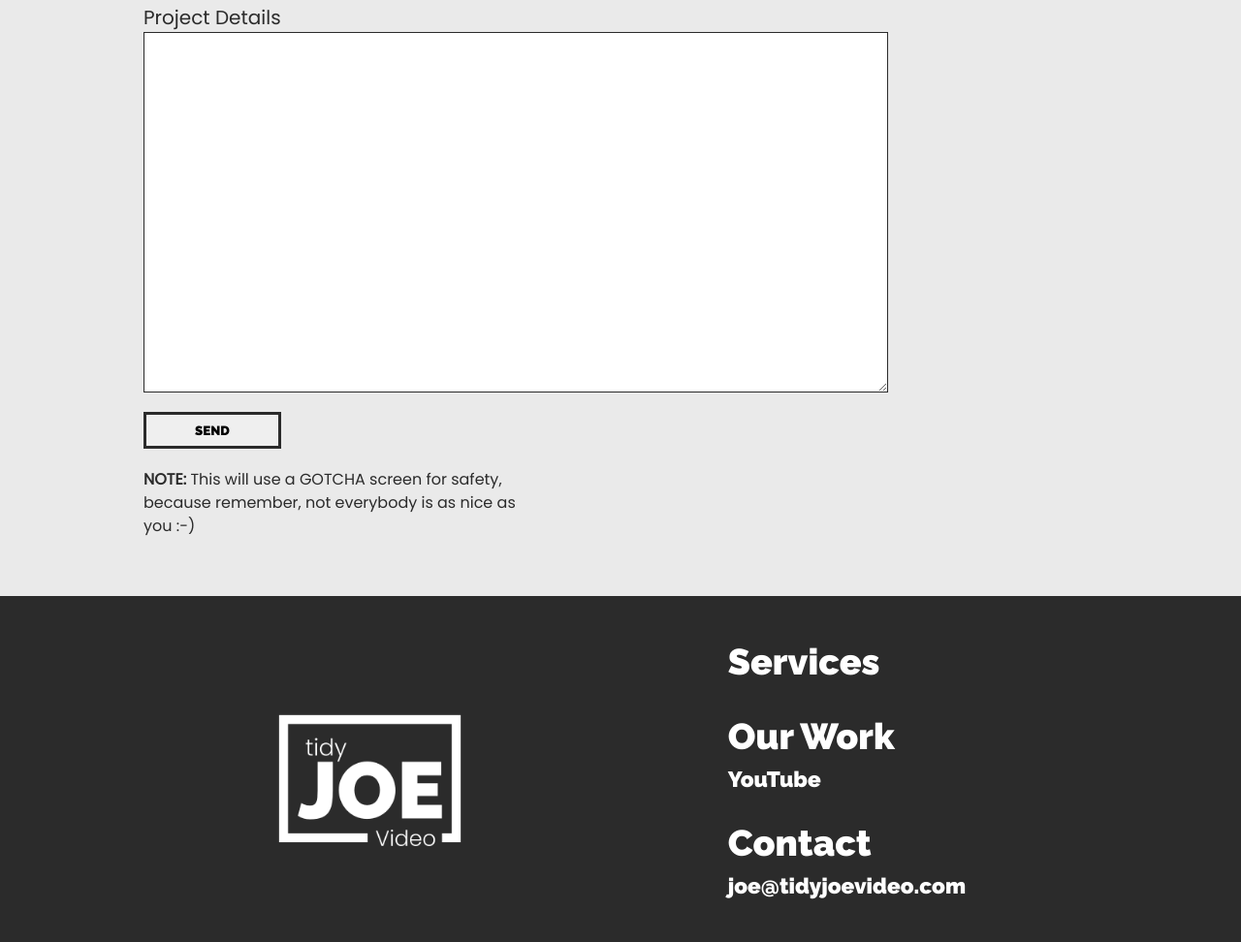
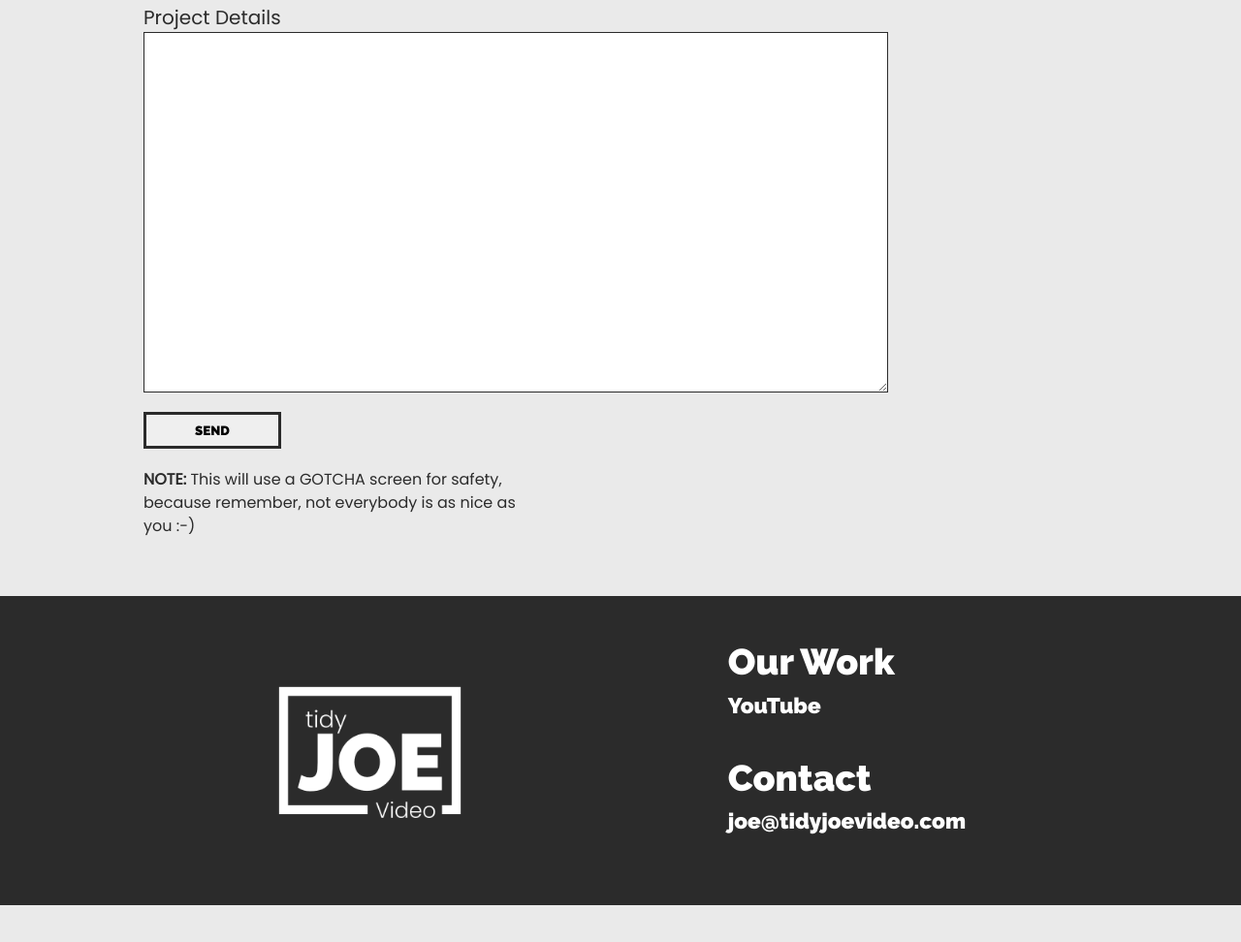
Before and after one commit to josephclander/tidy-joe-video, a website built with webpack: page index.html in a window 1280 px wide. Shown: the part 7503-8475 px from the top of the page at 97% size. After the commit the page ends 8437 px from the top, so only its background shows below. Built offline with nearby package versions, Linux system fonts and the light colour scheme.

Commit message:
Hide Services Link

```diff
--- a/index.html
+++ b/index.html
@@ -447,15 +447,15 @@
         </div>
         <ul class="list">
           <!-- <li class="list__main">About</li> -->
-          <li class="list__main">
+          <!-- <li class="list__main">
             <a href="#services">Services</a>
-            <!-- <ul class="list__sub">
+            <ul class="list__sub">
               <li>Setup</li>
               <li>Graphics</li>
               <li>Events Online</li>
               <li>Events in Person</li>
-            </ul> -->
-          </li>
+            </ul>
+          </li> -->
           <li class="list__main">
             Our Work
             <ul class="list__sub">
```
